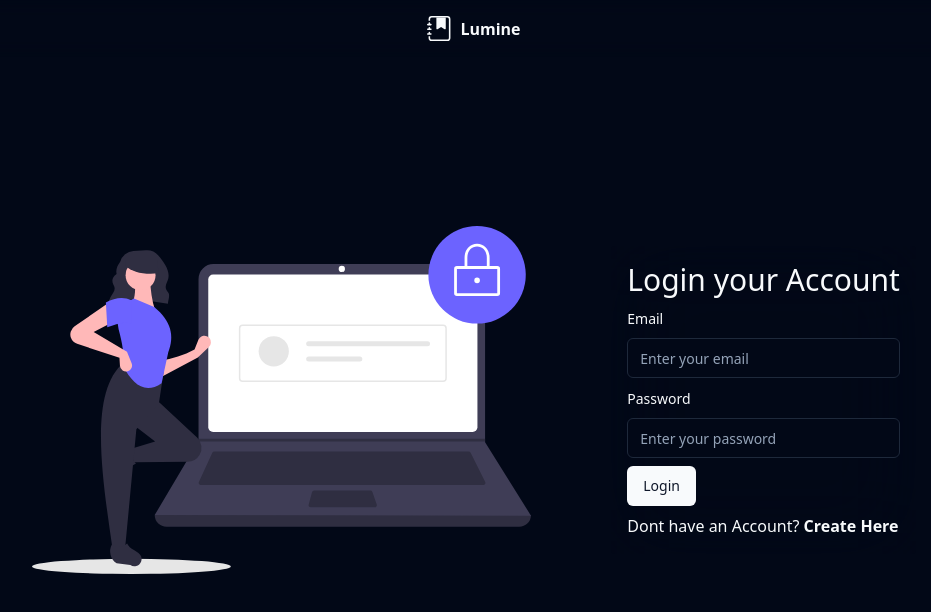
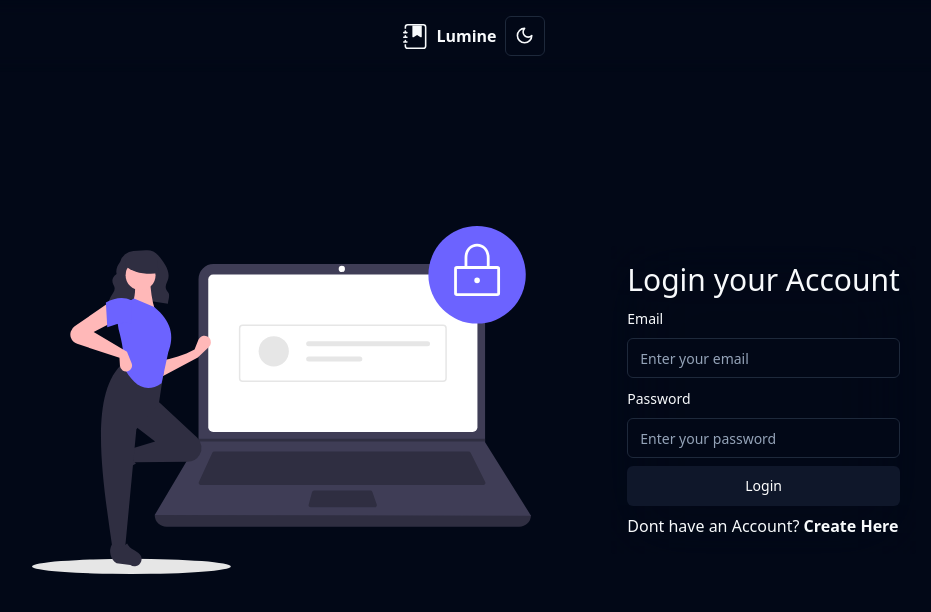
Before and after one commit to JohnzExor/Lumine, a React (Vite) app: page /login in a window 1280 px wide. Shown: the top 612 px of the page, without its empty margins (166-1097 px from the left). Built offline with nearby package versions, Linux system fonts and the light colour scheme; no server answers; the database is empty.

Commit message:
fix some bugs and some optimizations

```diff
--- a/src/components/NavigationBar.tsx
+++ b/src/components/NavigationBar.tsx
@@ -6,6 +6,7 @@ import { Sheet, SheetContent, SheetTrigger } from "@/components/ui/sheet";
 import SideBar from "./SideBar";
 import { auth } from "@/Firebase";
 import { Link } from "react-router-dom";
+import { ModeToggle } from "./theme/Mode-Toggle";
 
 const NavigationBar = () => {
   return (
@@ -19,6 +20,7 @@ const NavigationBar = () => {
         <div className="font-bold flex items-center gap-2">
           <BsFillJournalBookmarkFill size={25} />
           <p>Lumine</p>
+          <ModeToggle />
         </div>
       )}
 
--- a/src/components/auth/SignInForm.tsx
+++ b/src/components/auth/SignInForm.tsx
@@ -88,7 +88,12 @@ const SignInForm = () => {
               </FormItem>
             )}
           />
-          <Button type="submit">Login</Button>
+          <Button
+            type="submit"
+            className=" w-full dark:bg-slate-900 dark:text-white"
+          >
+            Login
+          </Button>
           <p>
             Dont have an Account?{" "}
             <Link to={"/signup"} className=" font-bold">
--- a/src/components/auth/SignUpForm.tsx
+++ b/src/components/auth/SignUpForm.tsx
@@ -117,7 +117,13 @@ const SignUpForm = () => {
               </FormItem>
             )}
           />
-          <Button type="submit">Create Account</Button>
+
+          <Button
+            type="submit"
+            className=" w-full dark:bg-slate-900 dark:text-white"
+          >
+            Create Account
+          </Button>
           <p>
             Already have an Account?{" "}
             <Link to={"/login"} className="font-bold">
--- a/src/components/pages/Profile.tsx
+++ b/src/components/pages/Profile.tsx
@@ -47,7 +47,7 @@ const Profile = () => {
           <div className=" flex flex-col items-center mb-2">
             <Avatar className=" h-52 w-52">
               <AvatarImage />
-              <AvatarFallback className=" text-9xl font-bold">
+              <AvatarFallback className=" text-9xl font-bold uppercase">
                 {userProfile.firstName?.substring(0, 1)}
               </AvatarFallback>
             </Avatar>
```
